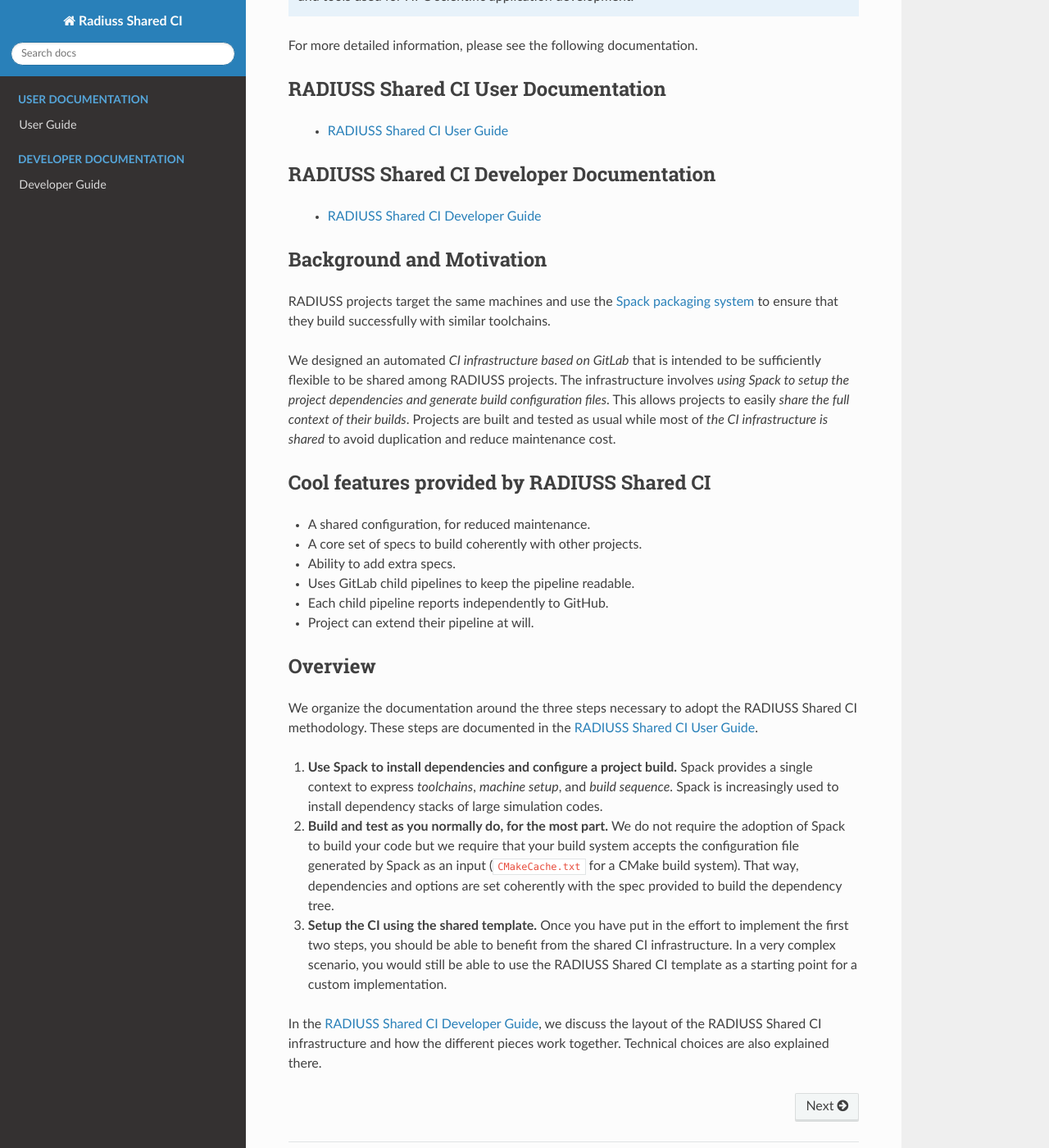
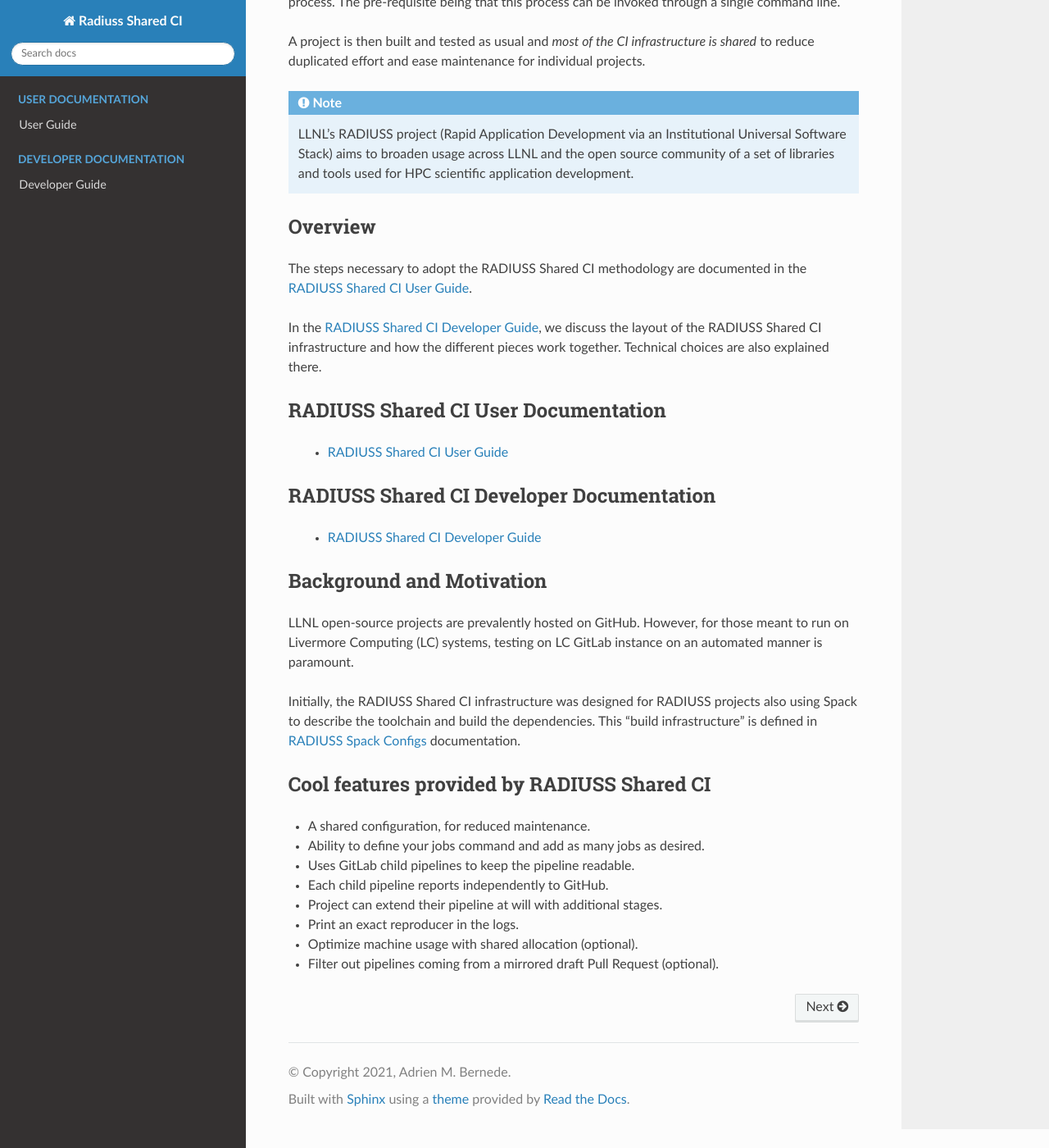
Before and after one commit to LLNL/radiuss-shared-ci, a Sphinx documentation site: the page built from docs/index.rst, in a window 1280 px wide and 1400 px high, scrolled down 385 px. Shown: the whole window at 82% size. Built offline with Sphinx 7.4.7 and the Read the Docs theme 2.0.0, drawn with Linux system fonts in a browser that asks for light colours; some of the changed text lies outside the part shown.

Commit message:
Improved documentation

```diff
--- a/docs/index.rst
+++ b/docs/index.rst
@@ -8,19 +8,36 @@
 RADIUSS Shared CI
 #################
 
-Here, we give an overview of the RADIUSS Shared CI project, which
-contains a GitLab CI infrastructure developed for RADIUSS projects. RADIUSS
-Shared CI is a sub-project of the LLNL RADIUSS project that focuses on
-sharing resource and documentation for Continuous Integration (CI) among
-RADIUSS projects.
+The RADIUSS Shared CI project provides a *templated CI infrastructure for
+GitLab* that we intend to be sufficiently flexible and general to be adopted
+and shared by any LLNL open-source projects hosted on GitHub.
 
-.. note::
-   LLNL's RADIUSS project (Rapid Application Development via an Institutional
-   Universal Software Stack) aims to broaden usage across LLNL and the open
-   source community of a set of libraries and tools used for HPC scientific
-   application development.
+The infrustructure is project-agnostic. Each machine we support has a templated
+pipeline ready for use. Users only need to add jobs for machines of interest
+and set some variables according to their needs.
 
-For more detailed information, please see the following documentation.
+Projects using the RADIUSS Shared CI infrastructure keep control other their
+build and test process. The pre-requisite being that this process can be
+invoked through a single command line.
+
+A project is then built and tested as usual and *most of the CI infrastructure
+is shared* to reduce duplicated effort and ease maintenance for individual
+projects.
+
+.. note:: LLNL's RADIUSS project (Rapid Application Development via an
+   Institutional Universal Software Stack) aims to broaden usage across LLNL
+   and the open source community of a set of libraries and tools used for HPC
+   scientific application development.
+
+========
+Overview
+========
+
+The steps necessary to adopt the RADIUSS Shared CI methodology are documented in the :doc:`RADIUSS Shared CI User Guide <sphinx/user_guide/index>`.
+
+In the  :doc:`RADIUSS Shared CI Developer Guide <sphinx/dev_guide/index>`,
+we discuss the layout of the RADIUSS Shared CI infrastructure and how the
+different pieces work together. Technical choices are also explained there.
 
 =======================================
 RADIUSS Shared CI User Documentation
@@ -38,56 +55,27 @@
 Background and Motivation
 =========================
 
-RADIUSS projects target the same machines and use the
-`Spack packaging system <https://spack.io>`_ to ensure that they
-build successfully with similar toolchains.
+LLNL open-source projects are prevalently hosted on GitHub. However, for those
+meant to run on Livermore Computing (LC) systems, testing on LC GitLab instance
+on an automated manner is paramount.
 
-We designed an automated *CI infrastructure based on GitLab* that is intended
-to be sufficiently flexible to be shared among RADIUSS projects. The
-infrastructure involves *using Spack to setup the project dependencies and
-generate build configuration files*. This allows projects to easily
-*share the full context of their builds*. Projects are built and tested
-as usual while most of *the CI infrastructure is shared* to avoid duplication
-and reduce maintenance cost.
+Initially, the RADIUSS Shared CI infrastructure was designed for RADIUSS
+projects also using Spack to describe the toolchain and build the dependencies.
+This "build infrastructure" is defined in `RADIUSS Spack Configs`_
+documentation.
 
 ===========================================
 Cool features provided by RADIUSS Shared CI
 ===========================================
 
 * A shared configuration, for reduced maintenance.
-* A core set of specs to build coherently with other projects.
-* Ability to add extra specs.
+* Ability to define your jobs command and add as many jobs as desired.
 * Uses GitLab child pipelines to keep the pipeline readable.
 * Each child pipeline reports independently to GitHub.
-* Project can extend their pipeline at will.
-
-========
-Overview
-========
-
-We organize the documentation around the three steps necessary to adopt
-the RADIUSS Shared CI methodology. These steps are documented in
-the :doc:`RADIUSS Shared CI User Guide <sphinx/user_guide/index>`.
-
-1. **Use Spack to install dependencies and configure a project build.**
-   Spack provides a single context to express *toolchains*, *machine
-   setup*, and *build sequence*. Spack is increasingly used to install
-   dependency stacks of large simulation codes.
-2. **Build and test as you normally do, for the most part.**
-   We do not require the adoption of Spack to build your code but we require
-   that your build system accepts the configuration file generated by Spack as
-   an input (``CMakeCache.txt`` for a CMake build system). That way,
-   dependencies and options are set coherently with the spec provided to build
-   the dependency tree.
-3. **Setup the CI using the shared template.**
-   Once you have put in the effort to implement the first two steps, you should
-   be able to benefit from the shared CI infrastructure. In a very complex
-   scenario, you would still be able to use the RADIUSS Shared CI template as a
-   starting point for a custom implementation.
-
-In the  :doc:`RADIUSS Shared CI Developer Guide <sphinx/dev_guide/index>`,
-we discuss the layout of the RADIUSS Shared CI infrastructure and how the
-different pieces work together. Technical choices are also explained there.
+* Project can extend their pipeline at will with additional stages.
+* Print an exact reproducer in the logs.
+* Optimize machine usage with shared allocation (optional).
+* Filter out pipelines coming from a mirrored draft Pull Request (optional).
 
 .. toctree::
    :hidden:
@@ -100,3 +88,5 @@
    :caption: Developer Documentation
 
    sphinx/dev_guide/index
+
+.. _RADIUSS Spack Configs: https://radiuss-spack-configs.readthedocs.io/en/latest/index.html
--- a/docs/sphinx/user_guide/index.rst
+++ b/docs/sphinx/user_guide/index.rst
@@ -12,10 +12,6 @@
 User Guide
 ##########
 
-LLNL open-source projects are prevalently hosted on GitHub. However, for those
-meant to run on Livermore Computing (LC) systems, testing on LC GitLab instance
-on an automated manner is paramount.
-
 The RADIUSS Shared CI project provides a *templated CI infrastructure for
 GitLab* that we intend to be sufficiently flexible and general to be adopted
 and shared by any LLNL open-source projects hosted on GitHub.
@@ -23,14 +19,6 @@
 The infrustructure is project-agnostic. Each machine we support has a templated
 pipeline ready for use. Users only need to add jobs for machines of interest
 and set some variables according to their needs.
-
-Projects using the RADIUSS Shared CI infrastructure keep control other their
-build and test process. The pre-requisite being that this process can be
-invoked through a single command line.
-
-A project is then built and tested as usual and *most of the CI infrastructure
-is shared* to reduce duplicated effort and ease maintenance for individual
-projects.
 
 .. figure:: images/Shared-CI-Infrastructure.png
    :scale: 18 %
```
Also changed, not shown: docs/sphinx/user_guide/how_to.rst (+34 -2 lines).
